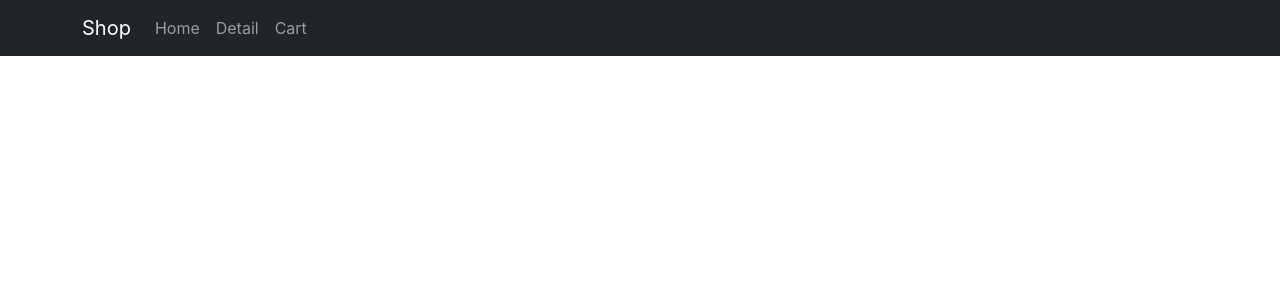
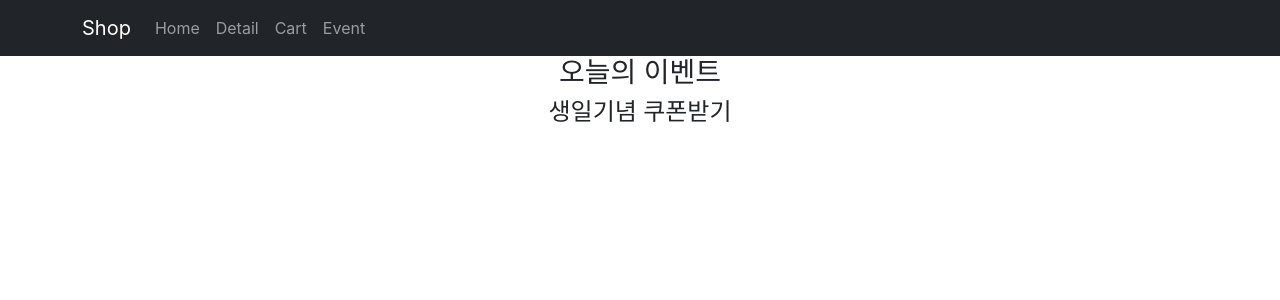
Before and after one commit to changonna/React-Shop, a React (Create React App) app: page /event/two in a window 1280 px wide. Shown: the top 300 px of the page. Built offline with nearby package versions, Linux system fonts and the light colour scheme.

Commit message:
React 2.쇼핑몰 프로젝트 5. navigate, nested routes, outlet

```diff
--- a/src/App.js
+++ b/src/App.js
@@ -3,21 +3,27 @@ import './App.css';
 import {Button, Container, Nav, Navbar} from "react-bootstrap";
 import img from './img/shoe.png';
 import data from './data.js';
-import detail from './detail';
-import { Routes, Route, Link} from 'react-router-dom'
+import Detail from './pages/Detail';
+import {Event, One, Two} from './pages/Event';
+import { Routes, Route, Link, useNavigate, Outlet} from 'react-router-dom'
 
 function App() {
 
+    // 1. 페이지 이동을 도와주는 useNavigate
+    let navigate = useNavigate();
 
   return (
     <div className="App">
         <Navbar bg="dark" variant="dark" className={""}>
             <Container>
-                <Navbar.Brand href="#home">Shop</Navbar.Brand>
+                <Navbar.Brand>Shop</Navbar.Brand>
                 <Nav className="me-auto">
-                    <Nav.Link href="/">Home</Nav.Link>
-                    <Nav.Link href="/detail">Detail</Nav.Link>
+                    {/* navigate(-1) : 뒤로가기 버튼
+                        navigate(1) : 앞으로 가기 버튼 */}
+                    <Nav.Link onClick={() => { navigate('/') }}>Home</Nav.Link>
+                    <Nav.Link onClick={() => { navigate('/detail') }}>Detail</Nav.Link>
                     <Nav.Link href="/cart">Cart</Nav.Link>
+                    <Nav.Link onClick={() => { navigate('/event') }}>Event</Nav.Link>
                     {/*<Nav.Link href="#pricing">Pricing</Nav.Link>*/}
                 </Nav>
             </Container>
@@ -28,7 +34,18 @@ function App() {
 
         <Routes>
             <Route path="/" element={<Main/>} />
-            <Route path="/detail" element={detail()} />
+            <Route path="/detail" element={Detail()} />
+            <Route path="*" element={ <div>없는페이지에요</div> }/> {/* path에 *를 적으면 404 페이지가 만들어진다. */}
+
+            <Route path="/about" element={<About/>}>
+                <Route path="member" element={<Member/>} />
+                <Route path="location" element={<Location/>} />
+            </Route>
+
+            <Route path="/event" element={<Event/>}>
+                <Route path="one" element={<One/>}/>
+                <Route path="two" element={<Two/>}/>
+            </Route>
         </Routes>
 
         {/* html에서 src폴더의 이미지 넣을때는
@@ -38,6 +55,31 @@ function App() {
 
     </div>
   );
+}
+
+function About() {
+    return (
+        <div>
+            <h4>회사정보</h4>
+            <Outlet></Outlet>
+        </div>
+    )
+}
+
+function Member() {
+    return (
+        <div>
+            <h4>멤버</h4>
+        </div>
+    )
+}
+
+function Location() {
+    return (
+        <div>
+            <h4>위치정보</h4>
+        </div>
+    )
 }
 
 const Main = () => {
--- a/src/detail.js
+++ b/src/pages/Detail.js
@@ -1,4 +1,4 @@
-const detail = () => {
+const Detail = () => {
     return (
         <div className="container">
             <div className="row">
@@ -16,4 +16,4 @@ const detail = () => {
     );
 }
 
-export default detail;
+export default Detail;
--- /dev/null
+++ b/src/pages/Event.js
@@ -0,0 +1,28 @@
+import {Outlet} from "react-router-dom"
+
+const Event = () => {
+    return (
+        <div>
+            <h3>오늘의 이벤트</h3>
+            <Outlet></Outlet>
+        </div>
+    )
+}
+
+function One() {
+    return (
+        <div>
+            <h4>첫 주문시 양배추즙 서비스</h4>
+        </div>
+    )
+}
+
+function Two() {
+    return (
+        <div>
+            <h4>생일기념 쿠폰받기</h4>
+        </div>
+    )
+}
+
+export {Event, One, Two};
```
